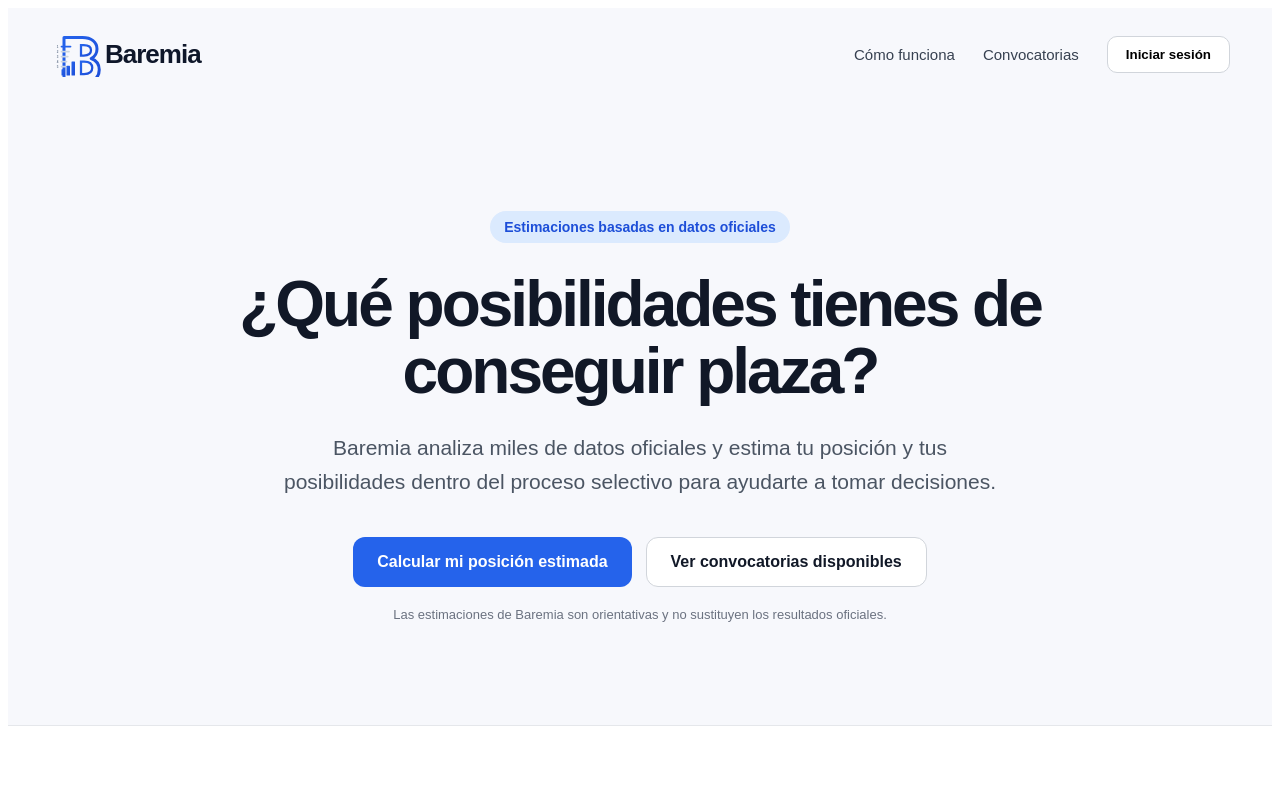
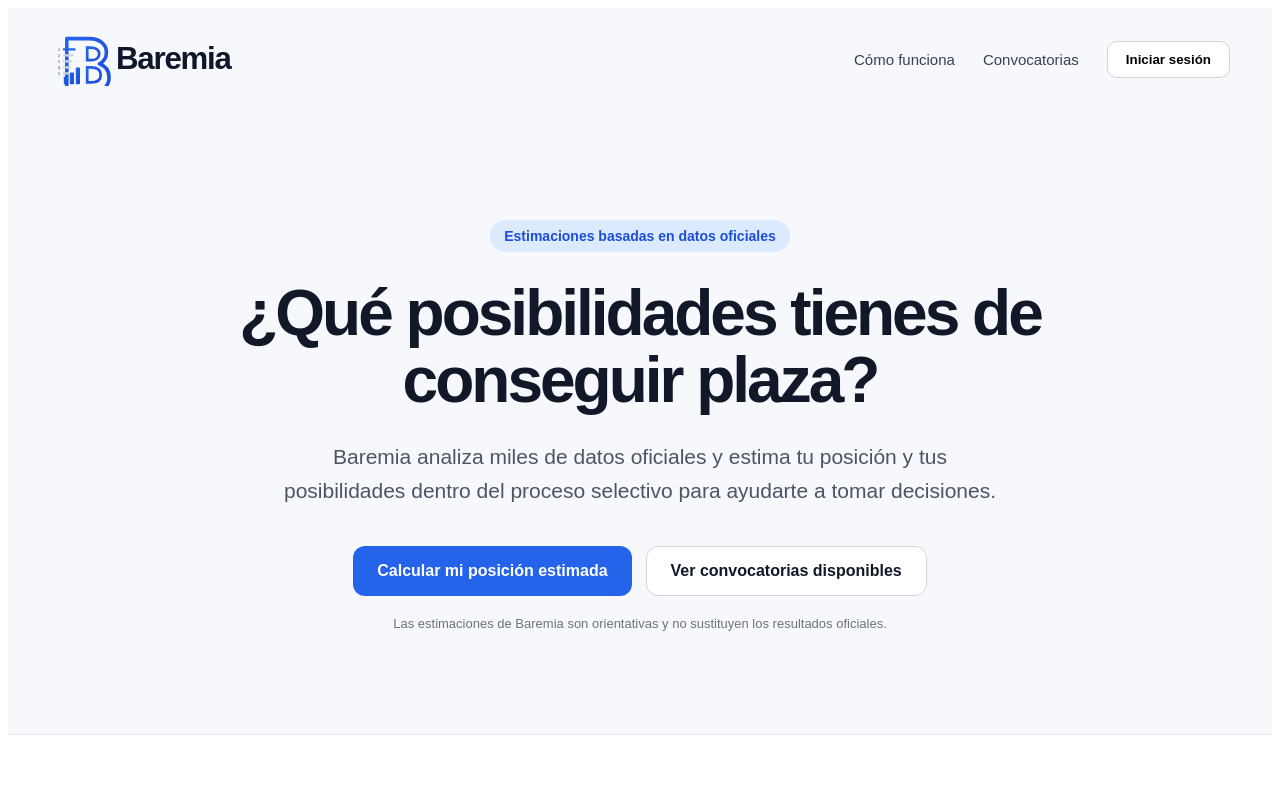
Before and after one commit to Baremia/Baremia, a Next.js app: page / in a window 1280 px wide. Shown: the top 800 px of the page. Built offline with nearby package versions, Linux system fonts and the light colour scheme.

Commit message:
Update page.tsx

```diff
--- a/app/page.tsx
+++ b/app/page.tsx
@@ -37,12 +37,13 @@ export default function Home() {
   <Image
     src="/logo.svg"
     alt="Baremia"
-    width={190}
-    height={51}
+    width={228}
+    height={54}
     priority
     style={{
-      width: "190px",
+      width: "228px",
       height: "auto",
+      display: "block",
     }}
   />
 </a>
```
